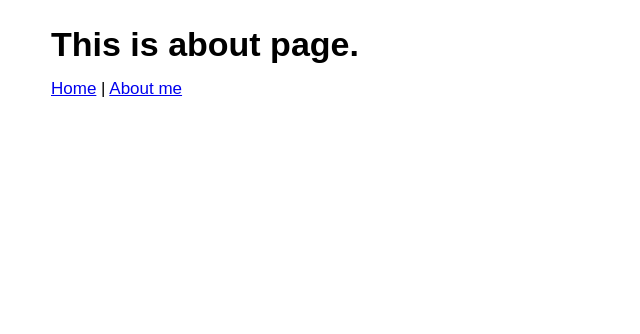
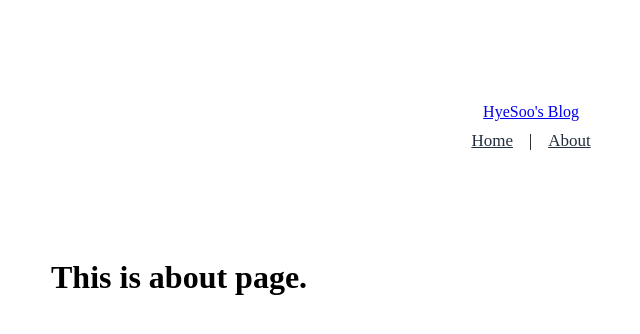
Before and after one commit to flyjwayur/HyeSoo-Blog, a Gatsby site: page /about in a window 1280 px wide. Shown: the whole page, without its empty margins (109-749 px from the left). Built offline with nearby package versions, Linux system fonts and the light colour scheme; Gatsby itself is replaced by a stand-in of ours.

Commit message:
Create header and add it to the layout

```diff
--- a/gatsby-browser.js
+++ /dev/null
@@ -1 +0,0 @@
-import "./src/styles/global.css"
--- /dev/null
+++ b/src/components/header/header.js
@@ -0,0 +1,21 @@
+import React from "react"
+import { Link } from "gatsby"
+import styles from "./header.module.scss"
+
+export default () => (
+  <header className={styles.container}>
+    <div className={styles.row}>
+      <Link to="/">HyeSoo's Blog</Link>
+    </div>
+
+    <div className={styles.row}>
+      <Link className={styles.link} to="/">
+        Home
+      </Link>
+      |
+      <Link className={styles.link} to="/about">
+        About
+      </Link>
+    </div>
+  </header>
+)
--- /dev/null
+++ b/src/components/header/header.module.scss
@@ -0,0 +1,20 @@
+@import "./src/styles/global";
+
+.container {
+  max-width: $site-width;
+  min-height: 140px;
+  margin: 0 auto;
+  padding-top: 30px;
+  margin-top: 50px;
+
+  .row {
+    text-align: center;
+    padding: 5px;
+  }
+
+  .link {
+    color: $color-palette-1;
+    font-size: 17px;
+    padding: 1rem;
+  }
+}
--- a/src/components/layout.js
+++ b/src/components/layout.js
@@ -1,6 +1,10 @@
 import React from "react"
 import styles from "./layout.module.scss"
+import Header from "./header/header"
 
 export default ({ children }) => (
-  <div className={styles.container}>{children}</div>
+  <div className={styles.container}>
+    <Header />
+    {children}
+  </div>
 )
--- a/src/pages/about.js
+++ b/src/pages/about.js
@@ -1,12 +1,8 @@
 import React from "react"
-import { Link } from "gatsby"
 import Layout from "../components/layout"
 
 export default () => (
   <Layout>
     <h1>This is about page.</h1>
-    <div>
-      <Link to="/">Home</Link> | <Link to="/about">About me</Link>
-    </div>
   </Layout>
 )
--- a/src/pages/index.js
+++ b/src/pages/index.js
@@ -1,12 +1,8 @@
 import React from "react"
-import { Link } from "gatsby"
 import Layout from "../components/layout"
 
 export default () => (
   <Layout>
     <h1>This is the index page</h1>
-    <div>
-      <Link to="/">Home</Link> | <Link to="/about">About me</Link>
-    </div>
   </Layout>
 )
--- /dev/null
+++ b/src/styles/global.scss
@@ -0,0 +1,4 @@
+$container-width: 100%;
+$site-width: 960px;
+$color-palette-1: #222f3e;
+$color-palette-2: #0984e3;
```
Also changed, not shown: src/styles/global.css (deleted).
